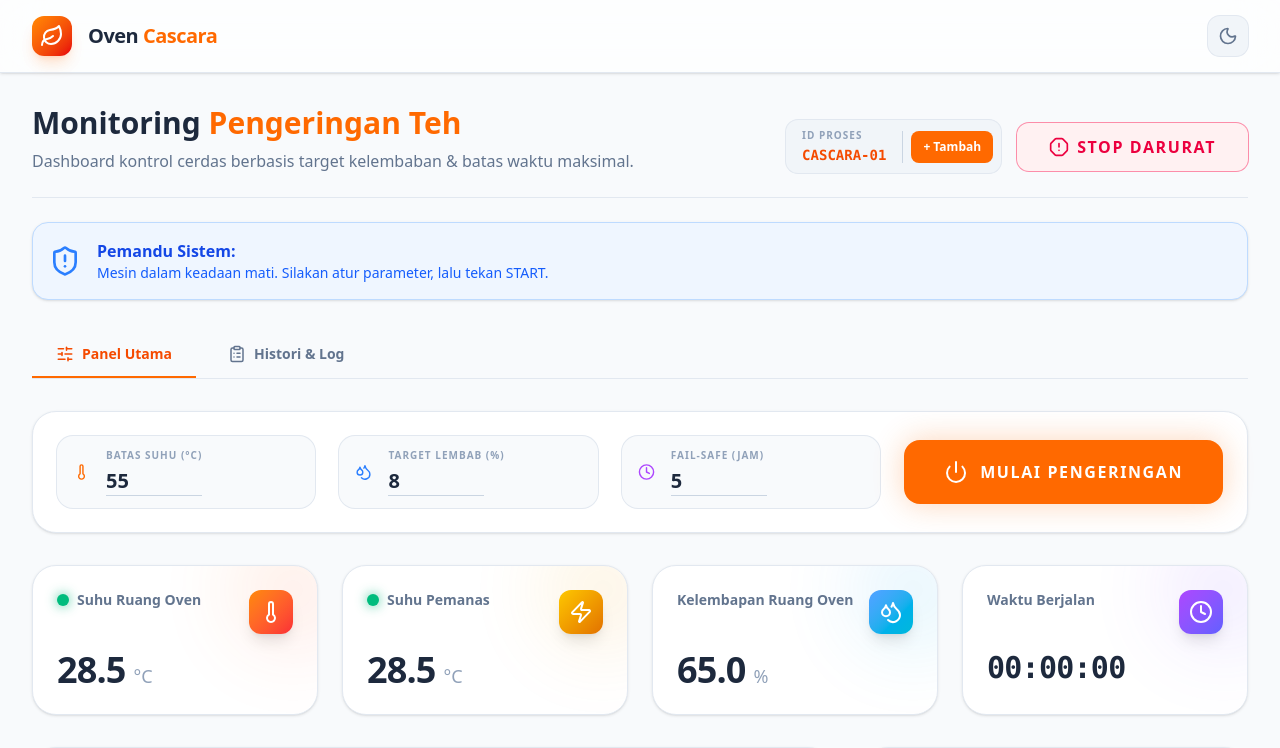
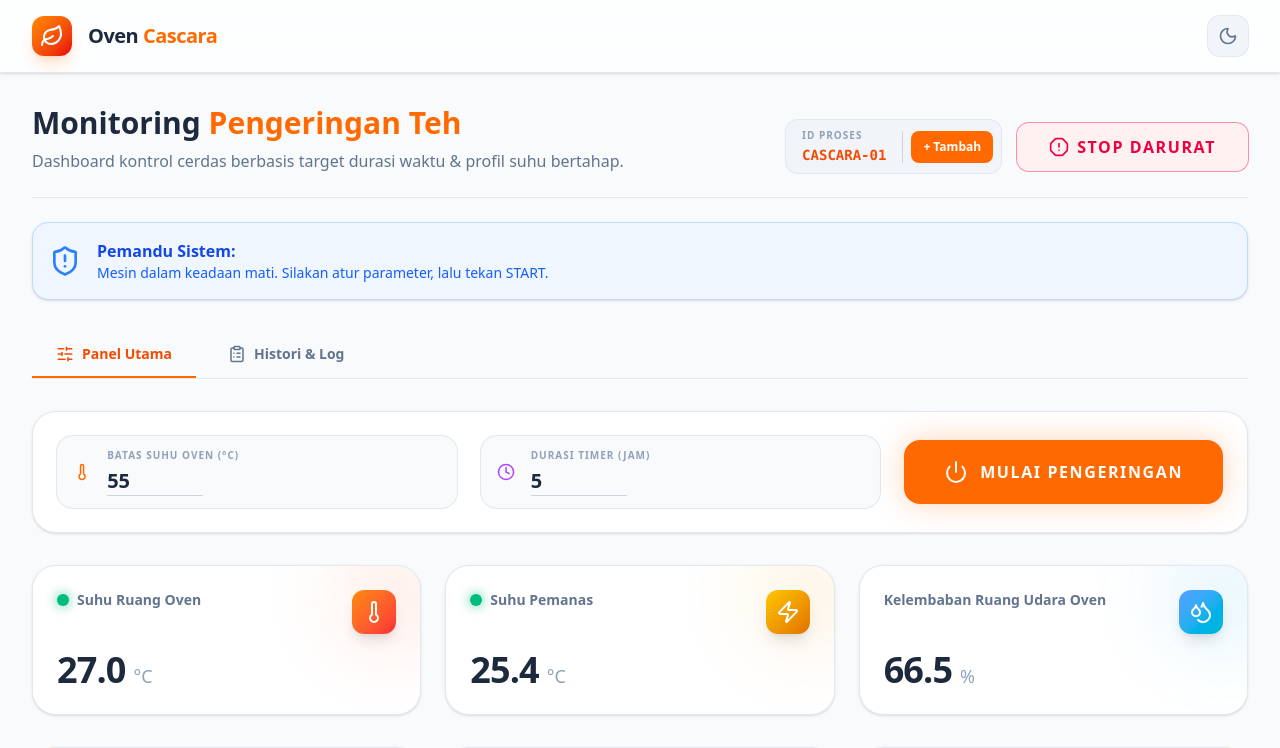
Before and after one commit to RadenRizky26/dashboard_POC, a Next.js app: page /oven in a window 1280 px wide. Shown: the top 748 px of the page. Built offline with nearby package versions, Linux system fonts and the light colour scheme.

Commit message:
Fix dashboard oven: 1. remove humidity target 2. add monitor for humidity and temp outside the oven or surrounding

```diff
--- a/app/oven/page.tsx
+++ b/app/oven/page.tsx
@@ -2,10 +2,10 @@
 import React, { useState, useEffect, useRef } from "react";
 import Image from "next/image";
 import { ComposedChart, Area, Line, XAxis, YAxis, CartesianGrid, Tooltip, ResponsiveContainer } from "recharts";
-import { Clock, Zap, Thermometer, ShieldAlert, Sun, Moon, Download, AlertOctagon, SlidersHorizontal, ClipboardList, TableProperties, Power, Droplets, Leaf } from "lucide-react";
+import { Clock, Zap, Thermometer, ShieldAlert, Sun, Moon, Download, AlertOctagon, SlidersHorizontal, ClipboardList, TableProperties, Power, Droplets, Leaf, ThermometerSun } from "lucide-react";
 
 // --- Types ---
-interface ProcessData { time: string; roomTemp: number; targetTemp: number; heaterTemp: number; humidity: number; elapsedMins: number; }
+interface ProcessData { time: string; roomTemp: number; targetTemp: number; heaterTemp: number; humidity: number; ambientTemp: number; ambientHumidity: number; elapsedMins: number; }
 interface AlarmLog { id: string; time: string; type: "WARNING" | "INFO" | "CRITICAL" | "SUCCESS"; message: string; }
 interface BatchHistory { id: string; data: ProcessData[]; }
 
@@ -19,10 +19,9 @@ export default function CascaraOvenDashboard() {
   const [processState, setProcessState] = useState<ProcessState>("IDLE");
   const [isEStop, setIsEStop] = useState(false);
 
-  // Setpoints Oven Cascara Baru (Berdasarkan Target Kelembaban & Fail-safe Jam)
-  const [targetTempMax, setTargetTempMax] = useState<number>(55); // Ideal 50-60 C
-  const [targetHumidity, setTargetHumidity] = useState<number>(8); // Standar SNI
-  const [targetHours, setTargetHours] = useState<number>(5); // Fail-safe time
+  // Setpoints Oven Cascara (Murni Waktu & Suhu)
+  const [targetTempMax, setTargetTempMax] = useState<number>(55);
+  const [targetHours, setTargetHours] = useState<number>(5);
 
   const [estimatedEndTime, setEstimatedEndTime] = useState<Date | null>(null);
 
@@ -40,6 +39,8 @@ export default function CascaraOvenDashboard() {
     heaterTemp: 28.5,
     targetTemp: 28.5,
     humidity: 65,
+    ambientTemp: 27.2,
+    ambientHumidity: 75,
     elapsedMins: 0
   });
 
@@ -69,7 +70,7 @@ export default function CascaraOvenDashboard() {
       const endTime = new Date(Date.now() + targetHours * 60 * 60 * 1000);
       setEstimatedEndTime(endTime);
 
-      setAlarms(prev => [{ id: Date.now().toString(), time: new Date().toLocaleTimeString('id-ID'), type: "INFO", message: `Sistem Aktif. Mengejar kelembaban ${targetHumidity}% dengan estimasi fail-safe ${targetHours} Jam.` } as AlarmLog, ...prev].slice(0, 50));
+      setAlarms(prev => [{ id: Date.now().toString(), time: new Date().toLocaleTimeString('id-ID'), type: "INFO", message: `Sistem Aktif. Memulai pengeringan berdurasi ${targetHours} Jam.` } as AlarmLog, ...prev].slice(0, 50));
     } else {
       setProcessState("IDLE");
       setEstimatedEndTime(null);
@@ -85,15 +86,15 @@ export default function CascaraOvenDashboard() {
     setViewingBatchId("current");
     setProcessState("IDLE");
     setEstimatedEndTime(null);
-    setMetrics({ roomTemp: 28.5, heaterTemp: 28.5, targetTemp: 28.5, humidity: 65, elapsedMins: 0 });
+    setMetrics({ roomTemp: 28.5, heaterTemp: 28.5, targetTemp: 28.5, humidity: 65, ambientTemp: 27.2, ambientHumidity: 75, elapsedMins: 0 });
     setAlarms(prev => [{ id: Date.now().toString(), time: new Date().toLocaleTimeString('id-ID'), type: "INFO", message: `Batch baru dimulai: ${newId}.` } as AlarmLog, ...prev].slice(0, 50));
   };
 
   const exportToCSV = () => {
     const dataToExport = viewingBatchId === "current" ? trendData : pastBatches.find(b => b.id === viewingBatchId)?.data || [];
     if (dataToExport.length === 0) return alert("Tidak ada data untuk di-export.");
-    const headers = "Waktu;Suhu Ruang(C);Suhu Target(C);Suhu Pemanas(C);Kelembaban(%);Menit Berjalan\n";
-    const csvData = dataToExport.map(row => `${row.time};${row.roomTemp.toFixed(1)};${row.targetTemp.toFixed(1)};${row.heaterTemp.toFixed(1)};${row.humidity.toFixed(1)};${row.elapsedMins.toFixed(0)}`).join("\n");
+    const headers = "Waktu;Suhu Ruang(C);Suhu Target(C);Suhu Pemanas(C);Kelembaban Oven(%);Suhu Luar(C);Kelembaban Luar(%);Menit Berjalan\n";
+    const csvData = dataToExport.map(row => `${row.time};${row.roomTemp.toFixed(1)};${row.targetTemp.toFixed(1)};${row.heaterTemp.toFixed(1)};${row.humidity.toFixed(1)};${row.ambientTemp.toFixed(1)};${row.ambientHumidity.toFixed(1)};${row.elapsedMins.toFixed(0)}`).join("\n");
     const blob = new Blob([headers + csvData], { type: "text/csv" });
     const url = window.URL.createObjectURL(blob);
     const a = document.createElement("a");
@@ -103,20 +104,24 @@ export default function CascaraOvenDashboard() {
   };
 
   // ==========================================
-  // SIMULASI UTAMA (KELEMBABAN SEBAGAI TRIGGER)
+  // SIMULASI UTAMA (WAKTU SEBAGAI TRIGGER)
   // ==========================================
   useEffect(() => {
     const interval = setInterval(() => {
       setMetrics(prev => {
-        let { roomTemp, heaterTemp, humidity, elapsedMins, targetTemp } = prev;
+        let { roomTemp, heaterTemp, humidity, ambientTemp, ambientHumidity, elapsedMins, targetTemp } = prev;
         const nowStr = new Date().toLocaleTimeString("id-ID", { hour: "2-digit", minute: "2-digit", second: "2-digit" });
         const totalTargetMins = targetHours * 60;
 
+        // Simulasi fluktuasi cuaca luar (Suhu & Kelembaban Lingkungan)
+        ambientTemp = 26 + Math.sin(Date.now() / 20000) * 3 + (Math.random() * 0.2);
+        ambientHumidity = 78 + Math.cos(Date.now() / 25000) * 5 + (Math.random() * 1);
+
         if (isEStop) {
-          heaterTemp = Math.max(28.5, heaterTemp - 5);
-          roomTemp = Math.max(28.5, roomTemp - 1);
-          humidity = Math.min(65, humidity + 0.5);
-          targetTemp = 28.5;
+          heaterTemp = Math.max(ambientTemp, heaterTemp - 5);
+          roomTemp = Math.max(ambientTemp, roomTemp - 1);
+          humidity = Math.min(ambientHumidity, humidity + 0.5);
+          targetTemp = ambientTemp;
         }
         else if (processState === "RUNNING") {
           elapsedMins += 2.5; // Percepatan simulasi
@@ -131,51 +136,45 @@ export default function CascaraOvenDashboard() {
           }
 
           if (roomTemp < targetTemp - 0.5) heaterTemp = Math.min(targetTemp + 20, heaterTemp + (Math.random() * 4 + 2));
-          else if (roomTemp > targetTemp + 0.5) heaterTemp = Math.max(28.5, heaterTemp - 3);
+          else if (roomTemp > targetTemp + 0.5) heaterTemp = Math.max(ambientTemp, heaterTemp - 3);
           else heaterTemp = targetTemp + (Math.random() * 2);
 
           const heatTransfer = (heaterTemp - roomTemp) * 0.15;
           roomTemp += heatTransfer + (Math.random() * 0.2 - 0.1);
 
-          // Simulasi Kelembaban Menurun secara eksponensial lambat
-          const dryingFactor = (roomTemp - 28) * 0.015;
-          humidity = Math.max(targetHumidity - 1, humidity - dryingFactor - (Math.random() * 0.1));
+          // Kelembaban oven menurun karena suhu panas
+          const dryingFactor = (roomTemp - ambientTemp) * 0.015;
+          humidity = Math.max(5, humidity - dryingFactor - (Math.random() * 0.1));
 
-          // KONDISI BERHENTI (STOP CONDITIONS)
-          if (humidity <= targetHumidity) {
-            elapsedMins = elapsedMins; // Kunci waktu berhenti
-            setProcessState("COMPLETED");
-            setEstimatedEndTime(null);
-            setAlarms(a => [{ id: Date.now().toString(), time: nowStr, type: "SUCCESS", message: `SELESAI! Kadar air ${targetHumidity}% tercapai lebih awal.` } as AlarmLog, ...a].slice(0, 50));
-          } else if (elapsedMins >= totalTargetMins) {
+          // KONDISI BERHENTI (Murni Berdasarkan Durasi Waktu)
+          if (elapsedMins >= totalTargetMins) {
             elapsedMins = totalTargetMins;
             setProcessState("COMPLETED");
             setEstimatedEndTime(null);
-            setAlarms(a => [{ id: Date.now().toString(), time: nowStr, type: "SUCCESS", message: `SELESAI! Batas fail-safe ${targetHours} Jam telah habis.` } as AlarmLog, ...a].slice(0, 50));
+            setAlarms(a => [{ id: Date.now().toString(), time: nowStr, type: "SUCCESS", message: `SELESAI! Waktu pengeringan ${targetHours} Jam telah terpenuhi.` } as AlarmLog, ...a].slice(0, 50));
           }
         }
         else {
-          heaterTemp = Math.max(28.5, heaterTemp - 2);
-          roomTemp = Math.max(28.5, roomTemp - 0.5);
-          targetTemp = 28.5;
+          heaterTemp = Math.max(ambientTemp, heaterTemp - 2);
+          roomTemp = Math.max(ambientTemp, roomTemp - 0.5);
+          targetTemp = ambientTemp;
+          humidity = Math.min(ambientHumidity, humidity + 0.5);
         }
 
         const newMetrics = {
           roomTemp: +(roomTemp.toFixed(2)),
           heaterTemp: +(heaterTemp.toFixed(1)),
-          targetTemp,
+          targetTemp: +(targetTemp.toFixed(1)),
           humidity: +(humidity.toFixed(1)),
+          ambientTemp: +(ambientTemp.toFixed(1)),
+          ambientHumidity: +(ambientHumidity.toFixed(1)),
           elapsedMins
         };
 
-        if (processState === "RUNNING" || roomTemp > 30) {
+        if (processState === "RUNNING" || roomTemp > ambientTemp + 2) {
           setTrendData(prevTrend => [...prevTrend, {
             time: nowStr.slice(0, 5),
-            roomTemp: newMetrics.roomTemp,
-            targetTemp: newMetrics.targetTemp,
-            heaterTemp: newMetrics.heaterTemp,
-            humidity: newMetrics.humidity,
-            elapsedMins: newMetrics.elapsedMins
+            ...newMetrics
           }]);
         }
 
@@ -184,7 +183,7 @@ export default function CascaraOvenDashboard() {
     }, 1500);
 
     return () => clearInterval(interval);
-  }, [processState, isEStop, targetTempMax, targetHumidity, targetHours]);
+  }, [processState, isEStop, targetTempMax, targetHours]);
 
   if (!isClient) return null;
 
@@ -195,10 +194,12 @@ export default function CascaraOvenDashboard() {
 
   const displayTableData = viewingBatchId === "current" ? trendData : pastBatches.find(b => b.id === viewingBatchId)?.data || [];
 
+  // Visualisasi Kulit sekarang diprediksi dari PERSENTASE WAKTU (karena tidak ada target lembab spesifik)
   const getSkinStatus = () => {
-    if (metrics.humidity > 45) return { img: "/skin_wet.svg", text: "Masih Basah", color: "text-blue-500", desc: "Kadar air masih tinggi." };
-    if (metrics.humidity > targetHumidity + 15) return { img: "/skin_medium.svg", text: "Setengah Kering", color: "text-amber-500", desc: "Teh mulai layu dan menciut." };
-    return { img: "/skin_dry.svg", text: "Kering", color: "text-orange-800", desc: "Sudah Kering! Siap dikemas." };
+    const progress = (metrics.elapsedMins / (targetHours * 60)) * 100;
+    if (processState === "COMPLETED" || progress >= 95) return { img: "/skin_dry.svg", text: "Kering", color: "text-orange-800", desc: "Pengeringan selesai! Siap dikemas." };
+    if (progress > 40) return { img: "/skin_medium.svg", text: "Setengah Kering", color: "text-amber-500", desc: "Teh mulai layu dan menciut." };
+    return { img: "/skin_wet.svg", text: "Masih Basah", color: "text-blue-500", desc: "Proses pengeringan baru dimulai." };
   };
   const skinStatus = getSkinStatus();
 
@@ -240,7 +241,7 @@ export default function CascaraOvenDashboard() {
           <div className="flex flex-col md:flex-row justify-between items-start md:items-end gap-6 mb-6 border-b border-slate-200 dark:border-white/10 pb-6">
             <div>
               <h2 className="text-3xl font-bold text-slate-800 dark:text-white mb-2 transition-colors">Monitoring <span className="text-orange-500">Pengeringan Teh</span></h2>
-              <p className="text-slate-500 dark:text-slate-400 transition-colors">Dashboard kontrol cerdas berbasis target kelembaban & batas waktu maksimal.</p>
+              <p className="text-slate-500 dark:text-slate-400 transition-colors">Dashboard kontrol cerdas berbasis target durasi waktu & profil suhu bertahap.</p>
             </div>
             <div className="flex items-center gap-4">
               <div className="flex items-center gap-2 bg-slate-100 dark:bg-slate-800/50 p-2 rounded-xl ring-1 ring-slate-200 dark:ring-white/5">
@@ -264,8 +265,8 @@ export default function CascaraOvenDashboard() {
               <h3 className="font-bold text-blue-700 dark:text-blue-400">Pemandu Sistem:</h3>
               <p className="text-blue-600 dark:text-blue-300 text-sm">
                 {processState === "IDLE" ? "Mesin dalam keadaan mati. Silakan atur parameter, lalu tekan START." :
-                 processState === "RUNNING" ? `Mesin sedang bekerja mengejar target kering ${targetHumidity}%. Batas waktu otomatis mati pada jam ${estimatedEndTime ? estimatedEndTime.toLocaleTimeString('id-ID', {hour: '2-digit', minute:'2-digit'}) : '--:--'} WIB.` :
-                 "Proses pengeringan sudah selesai! Silakan buka mesin dan angkat teh cascara."}
+                 processState === "RUNNING" ? `Mesin sedang bekerja mengejar target waktu ${targetHours} Jam. Estimasi mesin otomatis mati pada jam ${estimatedEndTime ? estimatedEndTime.toLocaleTimeString('id-ID', {hour: '2-digit', minute:'2-digit'}) : '--:--'} WIB.` :
+                 "Proses pengeringan sudah selesai berdasarkan timer! Silakan buka mesin dan angkat teh cascara."}
               </p>
             </div>
           </div>
@@ -283,23 +284,15 @@ export default function CascaraOvenDashboard() {
                 <div className="flex items-center gap-4 bg-slate-50 dark:bg-slate-800/50 p-3 pl-4 pr-5 rounded-2xl ring-1 ring-slate-200 dark:ring-white/5 flex-1">
                   <Thermometer size={20} className="text-orange-500" />
                   <div className="flex flex-col w-full">
-                    <span className="text-[10px] uppercase tracking-widest text-slate-400 font-bold">Batas Suhu (°C)</span>
+                    <span className="text-[10px] uppercase tracking-widest text-slate-400 font-bold">Batas Suhu Oven (°C)</span>
                     <input type="number" value={targetTempMax} onChange={(e) => setTargetTempMax(Number(e.target.value))} disabled={processState === "RUNNING"} className="w-24 mt-1 bg-transparent border-b border-slate-300 dark:border-slate-600 outline-none text-xl font-bold text-slate-800 dark:text-white disabled:opacity-50" />
-                  </div>
-                </div>
-
-                <div className="flex items-center gap-4 bg-slate-50 dark:bg-slate-800/50 p-3 pl-4 pr-5 rounded-2xl ring-1 ring-slate-200 dark:ring-white/5 flex-1">
-                  <Droplets size={20} className="text-blue-500" />
-                  <div className="flex flex-col w-full">
-                    <span className="text-[10px] uppercase tracking-widest text-slate-400 font-bold">Target Lembab (%)</span>
-                    <input type="number" value={targetHumidity} onChange={(e) => setTargetHumidity(Number(e.target.value))} disabled={processState === "RUNNING"} className="w-24 mt-1 bg-transparent border-b border-slate-300 dark:border-slate-600 outline-none text-xl font-bold text-slate-800 dark:text-white disabled:opacity-50" />
                   </div>
                 </div>
 
                 <div className="flex items-center gap-4 bg-slate-50 dark:bg-slate-800/50 p-3 pl-4 pr-5 rounded-2xl ring-1 ring-slate-200 dark:ring-white/5 flex-1">
                   <Clock size={20} className="text-purple-500" />
                   <div className="flex flex-col w-full">
-                    <span className="text-[10px] uppercase tracking-widest text-slate-400 font-bold">Fail-safe (Jam)</span>
+                    <span className="text-[10px] uppercase tracking-widest text-slate-400 font-bold">Durasi Timer (Jam)</span>
                     <input type="number" value={targetHours} onChange={(e) => setTargetHours(Number(e.target.value))} disabled={processState === "RUNNING"} className="w-24 mt-1 bg-transparent border-b border-slate-300 dark:border-slate-600 outline-none text-xl font-bold text-slate-800 dark:text-white disabled:opacity-50" />
                   </div>
                 </div>
@@ -316,11 +309,18 @@ export default function CascaraOvenDashboard() {
                 </button>
               </div>
 
-              <div className="grid grid-cols-1 md:grid-cols-4 gap-6">
+              {/* GRID 1: Data Mesin Oven */}
+              <div className="grid grid-cols-1 md:grid-cols-3 gap-6">
                 <GradientCard title="Suhu Ruang Oven" value={metrics.roomTemp.toFixed(1)} unit="°C" icon={<Thermometer size={24} />} color="from-orange-400 to-red-500" statusColor={getTrafficLight(metrics.roomTemp, true)} />
                 <GradientCard title="Suhu Pemanas" value={metrics.heaterTemp.toFixed(1)} unit="°C" icon={<Zap size={24} />} color="from-yellow-400 to-amber-600" statusColor={getTrafficLight(metrics.heaterTemp, false)} />
-                <GradientCard title="Kelembapan Ruang Oven" value={metrics.humidity.toFixed(1)} unit="%" icon={<Droplets size={24} />} color="from-blue-400 to-cyan-500" alert={metrics.humidity <= targetHumidity && processState === "COMPLETED"} />
-                <GradientCard title="Waktu Berjalan" value={formattedTimer} unit="" icon={<Clock size={24} />} color="from-purple-500 to-indigo-500" isTimer={true} />
+                <GradientCard title="Kelembaban Ruang Udara Oven" value={metrics.humidity.toFixed(1)} unit="%" icon={<Droplets size={24} />} color="from-blue-400 to-cyan-500" />
+              </div>
+
+              {/* GRID 2: Data Lingkungan & Waktu */}
+              <div className="grid grid-cols-1 md:grid-cols-3 gap-6">
+                <GradientCard title="Waktu Berjalan" value={formattedTimer} unit={`/ ${targetHours} Jam`} icon={<Clock size={24} />} color="from-purple-500 to-indigo-500" isTimer={true} alert={processState === "COMPLETED"} />
+                <GradientCard title="Suhu Luar (Lingkungan)" value={metrics.ambientTemp.toFixed(1)} unit="°C" icon={<ThermometerSun size={24} />} color="from-slate-400 to-slate-500" />
+                <GradientCard title="Kelembaban Luar (Lingkungan)" value={metrics.ambientHumidity.toFixed(1)} unit="%" icon={<Droplets size={24} />} color="from-slate-400 to-slate-500" />
               </div>
 
               <div className="grid grid-cols-1 xl:grid-cols-3 gap-8">
@@ -335,14 +335,15 @@ export default function CascaraOvenDashboard() {
                         <YAxis stroke="#f97316" fontSize={10} tickLine={false} axisLine={false} dx={-10} domain={[20, 'dataMax + 10']} />
                         <Tooltip contentStyle={{ backgroundColor: chartColors.tooltipBg, borderRadius: "12px", border: "none", color: chartColors.tooltipText }} />
                         <Line type="stepAfter" dataKey="targetTemp" name="Target Suhu (°C)" stroke="#eab308" strokeWidth={3} strokeDasharray="5 5" dot={false} isAnimationActive={false} />
-                        <Area type="monotone" dataKey="roomTemp" name="Suhu Ruang (°C)" stroke="#f97316" strokeWidth={3} fill="#f97316" fillOpacity={0.1} isAnimationActive={false} />
+                        <Area type="monotone" dataKey="roomTemp" name="Suhu Ruang Oven (°C)" stroke="#f97316" strokeWidth={3} fill="#f97316" fillOpacity={0.1} isAnimationActive={false} />
+                        <Line type="monotone" dataKey="ambientTemp" name="Suhu Luar (°C)" stroke="#64748b" strokeWidth={2} dot={false} isAnimationActive={false} />
                       </ComposedChart>
                     </ResponsiveContainer>
                   </div>
                 </div>
 
                 <div className="bg-white dark:bg-slate-900/50 backdrop-blur-xl border border-slate-200 dark:border-white/5 rounded-3xl p-6 shadow-sm flex flex-col items-center justify-center text-center">
-                  <h3 className="text-sm font-bold text-slate-500 uppercase tracking-widest mb-6">Status Kulit Cascara</h3>
+                  <h3 className="text-sm font-bold text-slate-500 uppercase tracking-widest mb-6">Estimasi Kulit Cascara</h3>
                   <div className="relative w-40 h-40 mb-6 bg-slate-50 dark:bg-slate-800/50 rounded-full flex items-center justify-center ring-4 ring-slate-100 dark:ring-slate-800">
                     <Image src={skinStatus.img} alt="Kondisi Teh" width={100} height={100} className="object-contain drop-shadow-xl" onError={(e) => { e.currentTarget.style.display = 'none'; }} />
                     <span className="absolute -bottom-2 bg-white dark:bg-slate-800 px-3 py-1 rounded-full text-xs font-bold text-slate-500 border border-slate-200 dark:border-slate-700">Visualisasi</span>
@@ -369,7 +370,9 @@ export default function CascaraOvenDashboard() {
                       <tr className="border-b border-slate-200 dark:border-slate-700 text-slate-500 dark:text-slate-400 text-sm">
                         <th className="p-4 font-semibold">Waktu</th>
                         <th className="p-4 font-semibold">Suhu Ruang</th>
-                        <th className="p-4 font-semibold">Kadar Air</th>
+                        <th className="p-4 font-semibold">Lembab Oven</th>
+                        <th className="p-4 font-semibold border-l border-slate-200 dark:border-slate-700">Suhu Luar</th>
+                        <th className="p-4 font-semibold">Lembab Luar</th>
                       </tr>
                     </thead>
                     <tbody>
@@ -378,6 +381,8 @@ export default function CascaraOvenDashboard() {
                           <td className="p-4 font-mono">{row.time}</td>
                           <td className="p-4">{row.roomTemp.toFixed(1)} °C</td>
                           <td className="p-4 text-blue-500">{row.humidity.toFixed(1)} %</td>
+                          <td className="p-4 border-l border-slate-100 dark:border-slate-800 text-slate-400">{row.ambientTemp.toFixed(1)} °C</td>
+                          <td className="p-4 text-slate-400">{row.ambientHumidity.toFixed(1)} %</td>
                         </tr>
                       ))}
                     </tbody>
```
